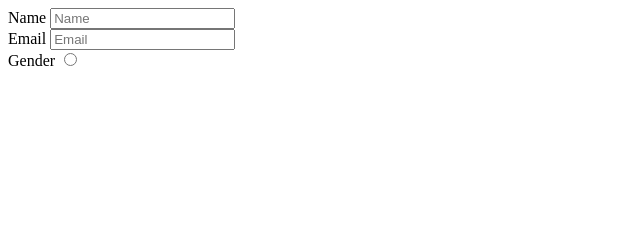
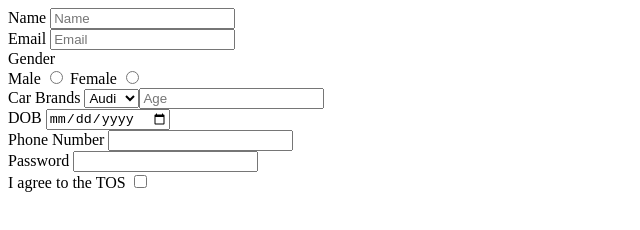
Before and after one commit to acciojob/signup-form-car-marshmellow89, a website: page main.html in a window 1280 px wide. Shown: the whole page, without its empty margins (0-640 px from the left). Drawn offline with Linux system fonts and the light colour scheme.

Commit message:
created a submission

```diff
--- a/main.html
+++ b/main.html
@@ -10,15 +10,45 @@
 	<form action="/submit-form" method="post">
 		<div class="name form">
 		<label for"name">Name</label>
-		<input type="text" id="name" placeholder="Name"></div>
+		<input type="text" id="name" required placeholder="Name"></div>
 		<div class="email">
 			<label for="email">Email</label>
-			<input type="email" id="email" placeholder="Email">
+			<input type="email" id="email" required placeholder="Email">
 		</div>
 		<div class="gender">
-			<label for="gender">Gender</label>
-			<input type="radio"
+			<label>Gender</label><br>
+			<label for="gender_m">Male</label>
+			<input type="radio" id="gender_m" name="gender" required value="Male" >
+			<label for="gender_f">Female</label>
+			<input type="radio" id="gender_f" name="gender" required value="Female">
+			</div>
+		<div class="car_brands">
+			<label for="cars">Car Brands</label>
+			<select id="cars" required placeholder="Please choose an option">
+				<option value="Audi">Audi</option>
+				<option value="BMW">BMW</option>
+				<option value="BBT">BBT</option>
+				<option value="FRR">FRR</option>
+				</div>
+		<div class="age">
+			<label for="age">Age</label>
+			<input type="number" id="age" required placeholder="Age">
 		</div>
+		<div class="dob">
+			<label for="dob">DOB</label>
+			<input type="date" id="dob" required>
+		</div>
+		<div class="tel">
+			<label for="tel">Phone Number</label>
+			<input type="tel" id="tel">
+		</div>
+		<div class="password">
+			<label for="password">Password</label>
+			<input type="password" id="password" required>
+		</div>
+		<div class="tos">
+			<label for="tos">I agree to the TOS</label>
+			<input type="checkbox" id="tos" required></div>
 	</form>
 	<!-- the entire body must be written by student -->
     <script type="text/javascript" src="./script.js">
```
